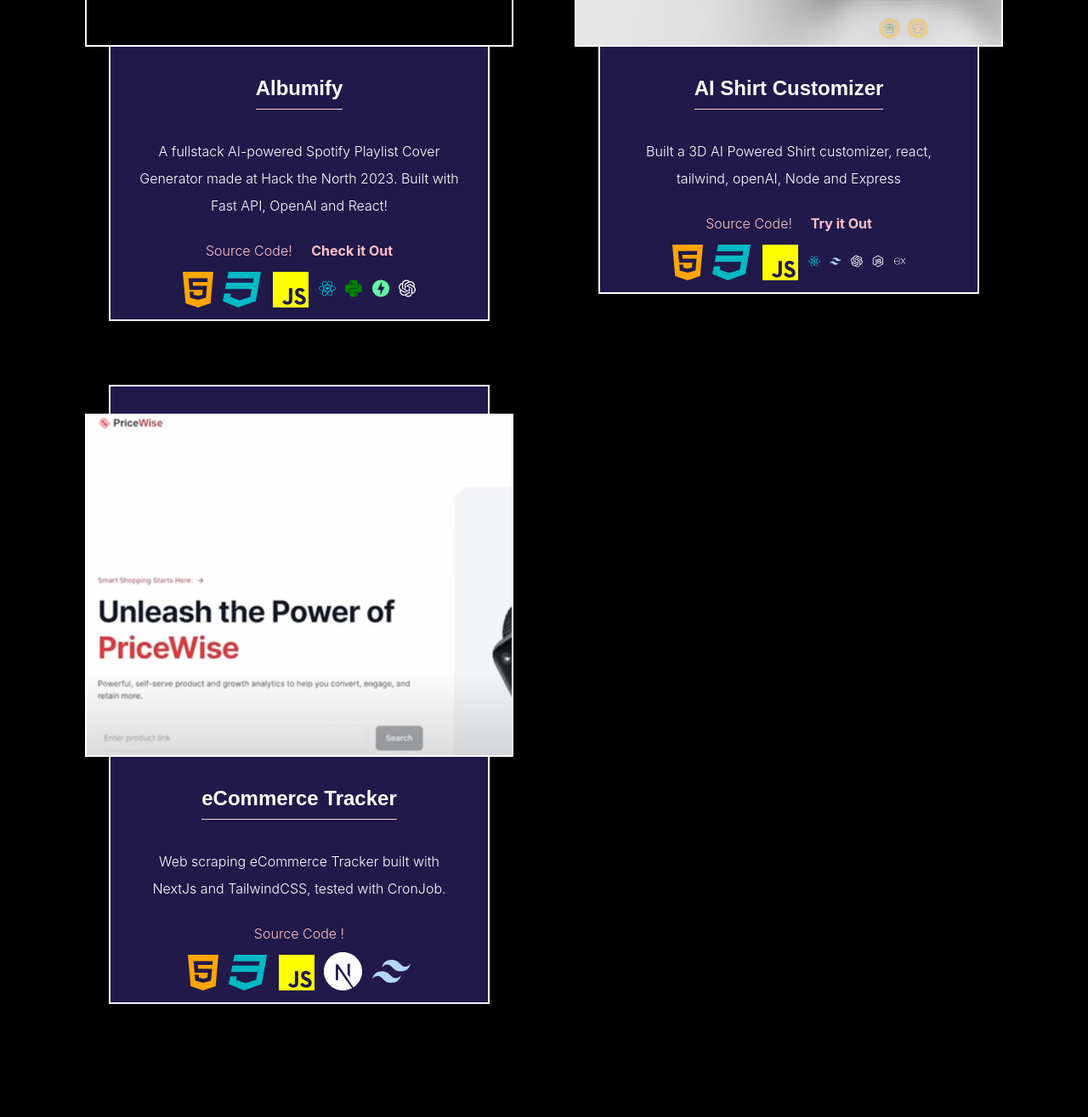
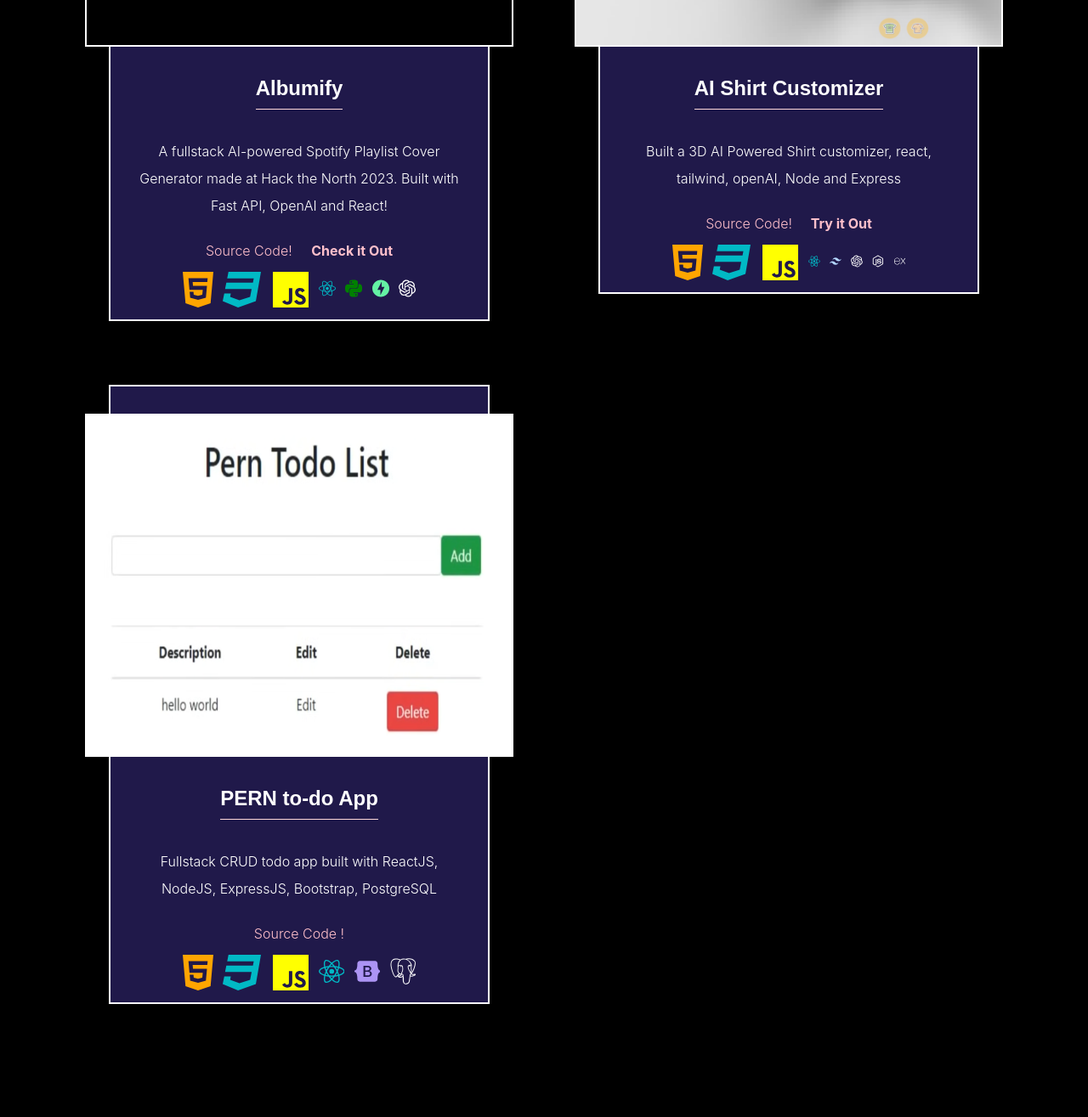
Before and after one commit to Akshat-shah05/site-code, a React (Create React App) app: page / in a window 1280 px wide. Shown: the part 2749-4064 px from the top of the page at 85% size. Built offline with nearby package versions, Linux system fonts and the light colour scheme; a web font is replaced by a local one.

Commit message:
corresponding to resume changes

```diff
--- a/src/pages/Projects/Projects.jsx
+++ b/src/pages/Projects/Projects.jsx
@@ -2,7 +2,7 @@
 import "./projects.css";
 import albumify from '../../assets/albumify.png'
 import sangeet from '../../assets/sangeet.png'
-import ecommerce from '../../assets/ecommerce.png'
+import pern  from '../../assets/pern.png'
 import shirt from '../../assets/shirt.png'
 import '../../components/fade.css';
 import FadeinView from '../../components/FadeinView';
@@ -12,13 +12,14 @@
 import { FontAwesomeIcon } from "@fortawesome/react-fontawesome";
 import { faHtml5, faCss3, faJs } from "@fortawesome/free-brands-svg-icons";
 import { FaReact } from "react-icons/fa";
-import { SiExpress, SiNodedotjs, SiPython } from "react-icons/si";
+import { SiExpress, SiNodedotjs, SiPostgresql, SiPython, SiReact } from "react-icons/si";
 import { Tilt } from "react-tilt";
 import { SiTailwindcss } from "react-icons/si";
 import { SiRedux } from "react-icons/si";
 import { SiFastapi } from "react-icons/si";
 import { SiOpenai } from "react-icons/si";
 import { SiNextdotjs } from "react-icons/si";
+import { SiBootstrap } from "react-icons/si";
 
 function Projects() {
   return (
@@ -90,7 +91,7 @@
                     <FontAwesomeIcon icon={faHtml5} size="3x" color="orange" />
                     <FontAwesomeIcon icon={faCss3} size="3x" color="#01B9C5" />
                     <FontAwesomeIcon icon={faJs} size="3x" color="yellow" />
-                    <FaReact size={45} color="#01B9C5" />
+                    <SiReact size={45} color="#01B9C5" />
                     <SiTailwindcss size={45} color="#B4D7FF"/>
                     <SiOpenai size={45} color="White"/>
                     <SiNodedotjs size={45}></SiNodedotjs>
@@ -106,24 +107,25 @@
             <Tilt>
               <div id="project-card-3" className="card-container">
                 <div id="content-container-3" className="content-card-container">
-                  <div className="pimage"><img src={ecommerce} style={{ width: '500px', height: '400px' }}></img></div> {/* CHANGE THE IMAGE */}
-                  <h2 className="project-card-title"> eCommerce Tracker </h2>
+                  <div className="pimage"><img src={pern} style={{ width: '500px', height: '400px' }}></img></div> {/* CHANGE THE IMAGE */}
+                  <h2 className="project-card-title"> PERN to-do App </h2>
                   <h4>
-                    Web scraping eCommerce Tracker built with NextJs and TailwindCSS, tested with CronJob.
+                    Fullstack CRUD todo app built with ReactJS, NodeJS, ExpressJS, Bootstrap, PostgreSQL
                   </h4>
                   <h4 className="source-code"> {/* CHANGE THE SOURCE CODE LINK */}
                     {" "}
-                    <a href="" target="_blank"> {/* CHANGE THE SOURCE CODE LINK */}
+                    <a href="https://github.com/Akshat-shah05/PERN-ToDo" target="_blank"> {/* CHANGE THE SOURCE CODE LINK */}
                       {" "}
-                      Source Code !{" "}
+                      Source Code !{""}
                     </a>
                   </h4>
                   <div className="technologies-used">
                     <FontAwesomeIcon icon={faHtml5} size="3x" color="orange" />
                     <FontAwesomeIcon icon={faCss3} size="3x" color="#01B9C5" />
                     <FontAwesomeIcon icon={faJs} size="3x" color="yellow" />
-                    <SiNextdotjs size={45} color="white" />
-                    <SiTailwindcss size={45} color="B4D7FF" />
+                    <SiReact size={45} color="#01B9C5" />
+                    <SiBootstrap size={45} color="#AC94F4" />
+                    <SiPostgresql size={45} color="white" />
                   </div>
                 </div>
               </div>
```
Also changed, not shown: src/assets/pern.png (added).
